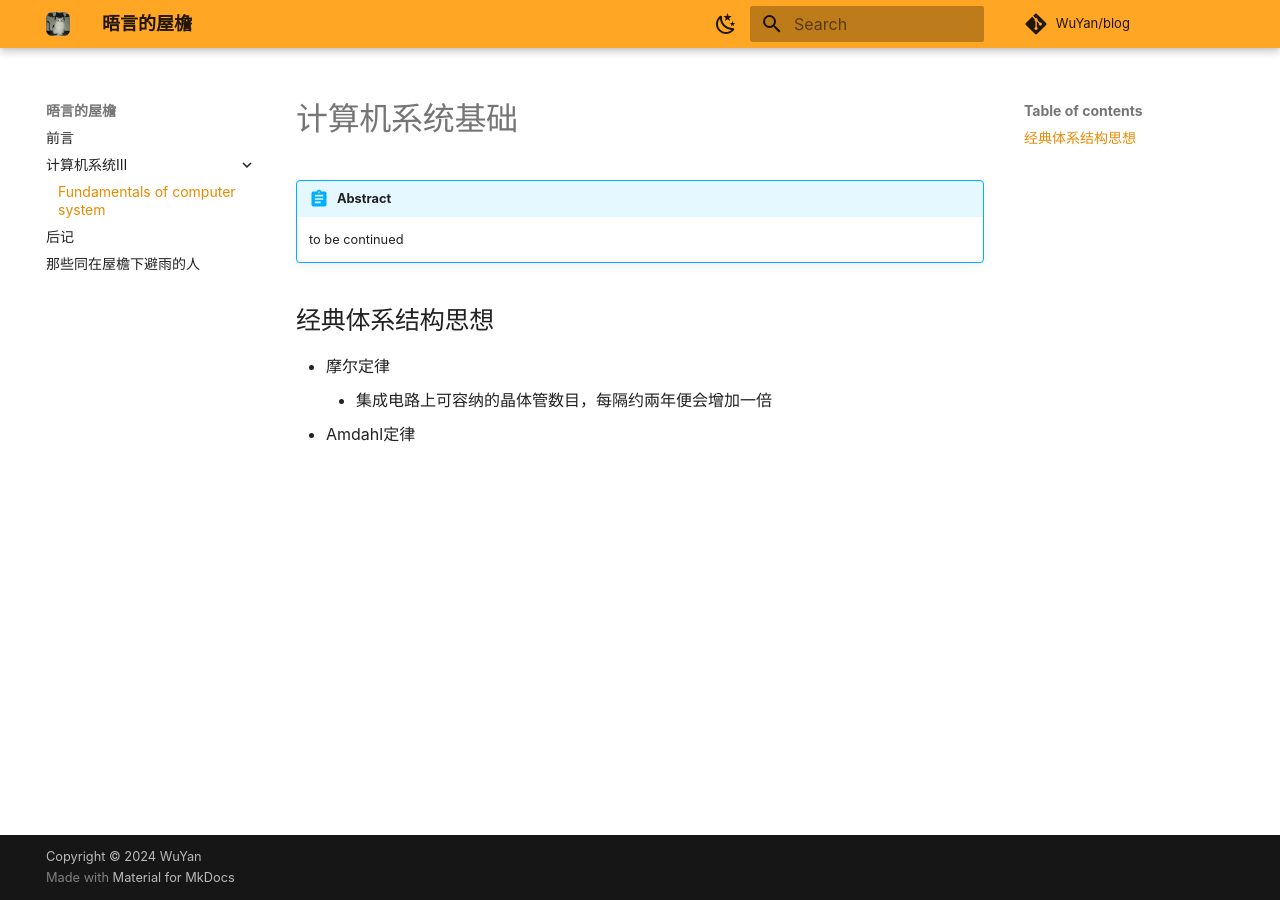
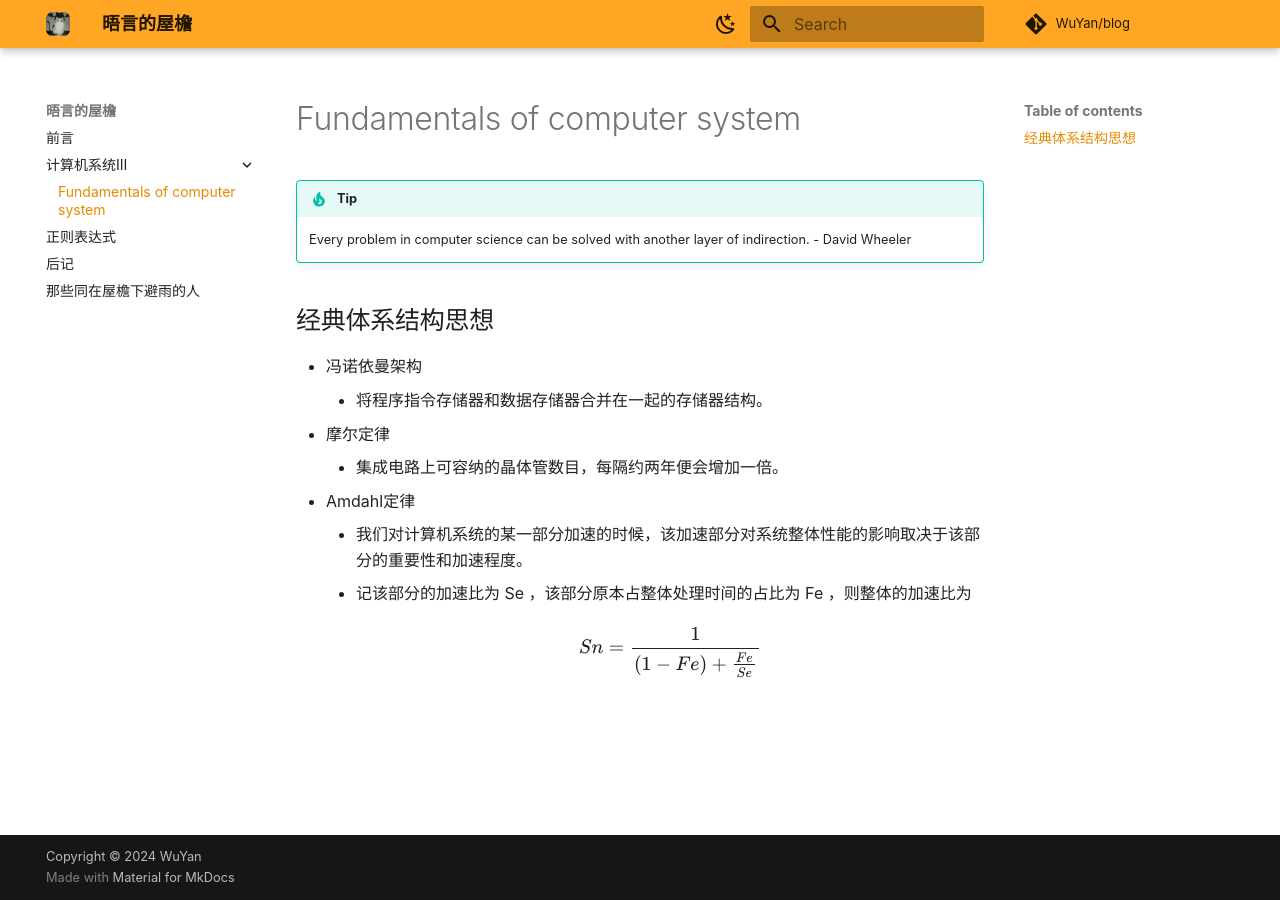
Before and after one commit to wuyan1345/notebook, an MkDocs documentation site: the page built from docs/sys3/topic1.md, in a window 1280 px wide. Built offline with MkDocs 1.6.1 and Material for MkDocs 9.7.7, drawn with Linux system fonts in a browser that asks for light colours; formulas are drawn with MathJax 3; comment, search, counter and statistics services are not loaded; a style sheet for code colours, icons or effects is not loaded.

```diff
--- a/docs/sys3/topic1.md
+++ b/docs/sys3/topic1.md
@@ -1,10 +1,15 @@
-# 计算机系统基础
+# Fundamentals of computer system
 
-!!! abstract
-    to be continued
+!!! tip
+    Every problem in computer science can be solved with another layer of indirection.  - David Wheeler
 
 ## 经典体系结构思想
 
++ 冯诺依曼架构
+    + 将程序指令存储器和数据存储器合并在一起的存储器结构。
 + 摩尔定律
-    + 集成电路上可容纳的晶体管数目，每隔约兩年便会增加一倍
+    + 集成电路上可容纳的晶体管数目，每隔约两年便会增加一倍。
 + Amdahl定律
+    + 我们对计算机系统的某一部分加速的时候，该加速部分对系统整体性能的影响取决于该部分的重要性和加速程度。
+    + 记该部分的加速比为 Se ，该部分原本占整体处理时间的占比为 Fe ，则整体的加速比为
+        $$ Sn = \frac{1}{(1-Fe)+\frac{Fe}{Se}} $$
--- a/mkdocs.yml
+++ b/mkdocs.yml
@@ -1,15 +1,8 @@
 site_name: 晤言的屋檐
-site_url: https://test.example
+site_url: http://note.wuy4n.com
 repo_name: WuYan/blog
 repo_url: https://github.com/wuyan1345/blog
 edit_uri: tree/master/docs
-nav:
-  - 前言: preface.md
-  - 计算机系统Ⅲ:
-    - sys3/index.md
-    - Fundamentals of computer system: sys3/topic1.md
-  - 后记: postscript.md
-  - 那些同在屋檐下避雨的人: friends.md
 theme:
   name: material
   font: false
@@ -41,6 +34,9 @@ extra_css:
   - css/fonts.css
   - css/custom.css
 
+extra_javascript:
+  - https://cdn.jsdelivr.net/npm/mathjax@2/MathJax.js?config=TeX-AMS-MML_HTMLorMML
+
 markdown_extensions:
   - attr_list
   - pymdownx.emoji:
@@ -57,5 +53,17 @@ markdown_extensions:
       alternate_style: true
   - admonition
   - pymdownx.details
+  - pymdownx.arithmatex
+
+nav:
+  - 前言: preface.md
+  - 计算机系统Ⅲ:
+    - sys3/index.md
+    - Fundamentals of computer system: sys3/topic1.md
+  - 正则表达式: others/topic1.md
+  - 后记: postscript.md
+  - 那些同在屋檐下避雨的人: friends.md
+
+not_in_nav: index.md
 
 copyright: Copyright &copy; 2024 WuYan
```
Also changed, not shown: docs/others/topic1.md (added, +83 -0 lines).
